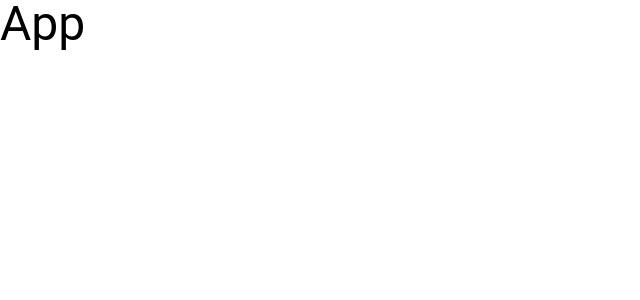
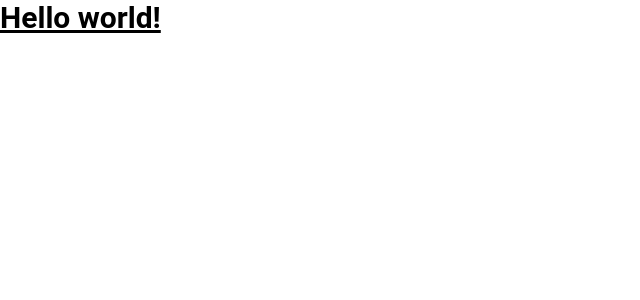
Before and after one commit to wasimikbal/JDITraining, a React (Vite) app in the folder react-jobs/: page / in a window 1280 px wide. Shown: the top 300 px of the page, without its empty margins (0-640 px from the left). Built offline with nearby package versions, Linux system fonts and the light colour scheme.

Commit message:
integrated and validated tailwind

```diff
--- a/react-jobs/src/App.jsx
+++ b/react-jobs/src/App.jsx
@@ -2,7 +2,9 @@
 
 const App = () => {
   return (
-    <div className='text-5xl'>App</div>
+    <h1 className="text-3xl font-bold underline">
+      Hello world!
+    </h1>
   )
 }
 
```
